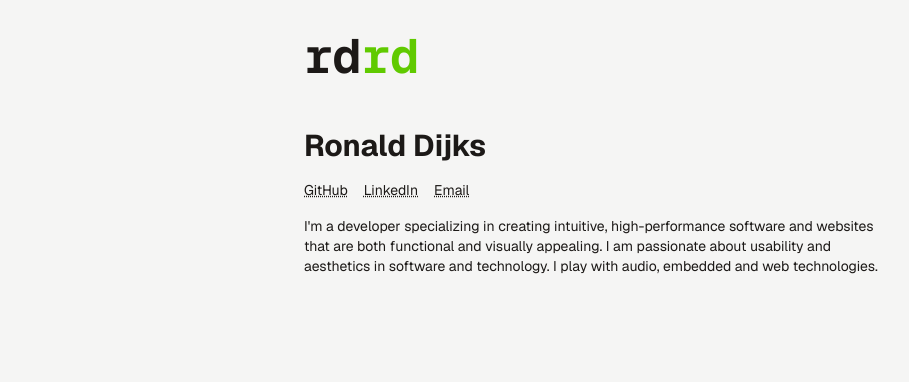
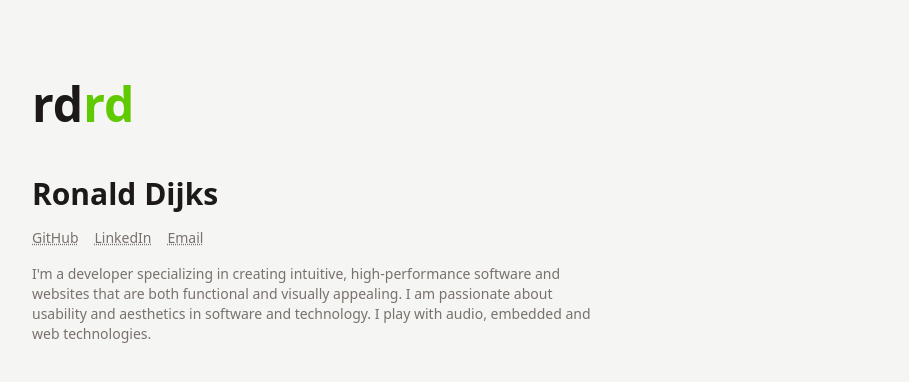
Before and after one commit to RonaldDijks/resume.rdrd.io, a Next.js app: page / in a window 1280 px wide. Shown: the top 382 px of the page, without its empty margins (48-957 px from the left). Built offline with nearby package versions, Linux system fonts and the light colour scheme.

Commit message:
more visual edits

```diff
--- a/src/app/globals.css
+++ b/src/app/globals.css
@@ -3,6 +3,7 @@
 @theme {
   --color-background: var(--background);
   --color-foreground: var(--foreground);
+  --color-muted: var(--muted);
   --color-logo: var(--logo);
 
   --font-sans: var(--font-geist-sans), Arial, Helvetica, sans-serif;
@@ -27,12 +28,14 @@
   --background: var(--color-stone-100);
   --foreground: var(--color-stone-900);
   --logo: var(--color-amber-500);
+  --muted: var(--color-stone-500);
 }
-
+/*
 @media (prefers-color-scheme: dark) {
   :root {
     --background: var(--color-stone-900);
     --foreground: var(--color-stone-100);
     --logo: var(--color-amber-200);
+    --muted: var(--color-stone-500);
   }
-}
+} */
--- a/src/app/layout.tsx
+++ b/src/app/layout.tsx
@@ -22,11 +22,10 @@ export default function RootLayout({
   children: React.ReactNode;
 }>) {
   return (
-    <html
-      lang="en"
-      className={`${geistSans.variable} ${geistMono.variable} antialiased`}
-    >
-      <body className="bg-background text-foreground font-sans">
+    <html lang="en">
+      <body
+        className={`${geistSans.variable} ${geistMono.variable} antialiased bg-background text-foreground font-sans sm:p-12`}
+      >
         {children}
       </body>
     </html>
--- a/src/app/page.tsx
+++ b/src/app/page.tsx
@@ -1,15 +1,21 @@
 import EmailButton from "@/components/email-button";
+import Link from "next/link";
 
 export default function Home() {
   return (
-    <main className="flex flex-col p-8 max-w-(--breakpoint-sm) mx-auto">
-      <div className="font-mono font-bold text-5xl mb-12">
-        <span>rd</span>
-        <span className="animate-rainbow text-logo">rd</span>
+    <main className="flex flex-col p-8 max-w-(--breakpoint-sm)">
+      <div className="mb-12 flex">
+        <Link
+          href="/"
+          className="block font-mono font-bold text-5xl transition-transform ease-in-out duration-300 hover:scale-110"
+        >
+          <span>rd</span>
+          <span className="animate-rainbow text-logo">rd</span>
+        </Link>
       </div>
       <div className="flex flex-col gap-4">
         <h1 className="text-3xl font-bold">Ronald Dijks</h1>
-        <div className="flex gap-4 text-sm">
+        <div className="flex gap-4 text-sm text-muted">
           <a
             className="underline decoration-dotted"
             href="https://github.com/RonaldDijks"
@@ -25,7 +31,7 @@ export default function Home() {
           <EmailButton className="underline decoration-dotted" />
           {/* <button>Download</button> */}
         </div>
-        <p className="text-sm">
+        <p className="text-sm text-muted">
           I&apos;m a developer specializing in creating intuitive,
           high-performance software and websites that are both functional and
           visually appealing. I am passionate about usability and aesthetics in
@@ -36,3 +42,12 @@ export default function Home() {
     </main>
   );
 }
+
+const x = (
+  <button className="group relative inline-flex h-12 items-center justify-center overflow-hidden rounded-md bg-neutral-950 px-6 font-medium text-neutral-200 transition hover:scale-110">
+    <span>Hover me</span>
+    <div className="absolute inset-0 flex h-full w-full justify-center [transform:skew(-12deg)_translateX(-100%)] group-hover:duration-1000 group-hover:[transform:skew(-12deg)_translateX(100%)]">
+      <div className="relative h-full w-8 bg-white/20"></div>
+    </div>
+  </button>
+);
```
